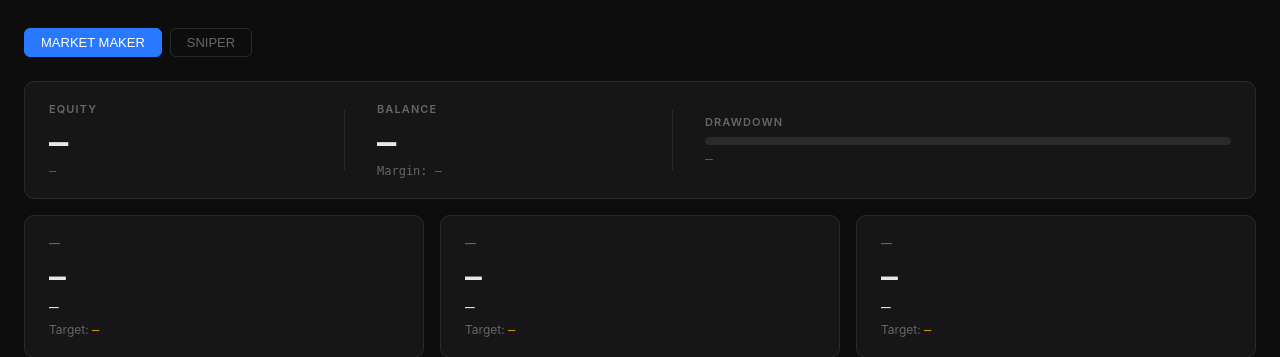
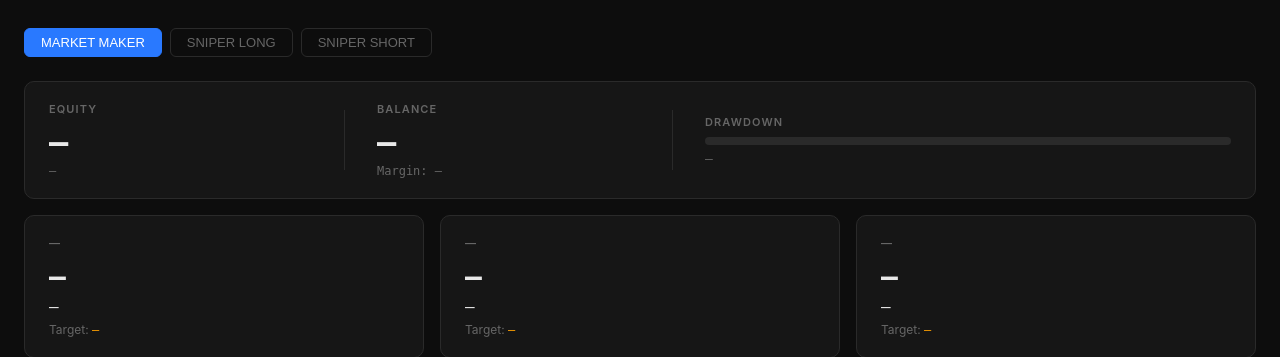
Before and after one commit to theonlykk/pipshed, a Flask app: page / in a window 1280 px wide. Shown: the part 70-427 px from the top of the page. Run offline with Flask 3, Linux system fonts and the light colour scheme; data that the repository does not hold is empty.

Commit message:
Add SNIPER_LONG/SHORT toggle buttons for three-instance topology
Co-authored-by: Cursor <cursoragent@cursor.com>

```diff
--- a/templates/dashboard.html
+++ b/templates/dashboard.html
@@ -305,7 +305,8 @@
 
 <div class="instance-bar">
   <button class="instance-btn active" onclick="setInstance('MM')" id="btn-MM">MARKET MAKER</button>
-  <button class="instance-btn" onclick="setInstance('SNIPER')" id="btn-SNIPER">SNIPER</button>
+  <button class="instance-btn" onclick="setInstance('SNIPER_LONG')" id="btn-SNIPER_LONG">SNIPER LONG</button>
+  <button class="instance-btn" onclick="setInstance('SNIPER_SHORT')" id="btn-SNIPER_SHORT">SNIPER SHORT</button>
 </div>
 
 <!-- Row 1: Equity vs Balance -->
@@ -576,13 +577,17 @@
 // Closed pods polling — fetches MM + SNIPER and merges
 async function fetchClosedPods() {
   try {
-    const [mmRes, sniperRes] = await Promise.all([
+    const [mmRes, longRes, shortRes] = await Promise.all([
       fetch('/api/telemetry/closed?instance=MM'),
-      fetch('/api/telemetry/closed?instance=SNIPER')
+      fetch('/api/telemetry/closed?instance=SNIPER_LONG'),
+      fetch('/api/telemetry/closed?instance=SNIPER_SHORT')
     ]);
-    const mmData     = await mmRes.json();
-    const sniperData = await sniperRes.json();
-    const combined   = (mmData.records || []).concat(sniperData.records || []);
+    const mmData    = await mmRes.json();
+    const longData  = await longRes.json();
+    const shortData = await shortRes.json();
+    const combined  = (mmData.records || [])
+                       .concat(longData.records || [])
+                       .concat(shortData.records || []);
     renderClosedPods(combined);
   } catch (e) {
     // silent fail — closed pods are non-critical
@@ -672,7 +677,10 @@ function renderClosedPods(records) {
     const avgEntry = avgEntryNum !== null ? avgEntryNum.toFixed(5) : '—';
     const exit     = exitNum !== null ? exitNum.toFixed(5) : '—';
     const inst     = r.instance_id || '—';
-    const instCls  = inst === 'MM' ? 'dir-long' : inst === 'SNIPER' ? 'dir-short' : '';
+    const instCls  = inst === 'MM' ? 'dir-long'
+                    : inst === 'SNIPER_LONG' ? 'dir-long'
+                    : inst === 'SNIPER_SHORT' ? 'dir-short'
+                    : '';
 
     return '<tr>' +
       '<td>' + timeStr + '</td>' +
```
